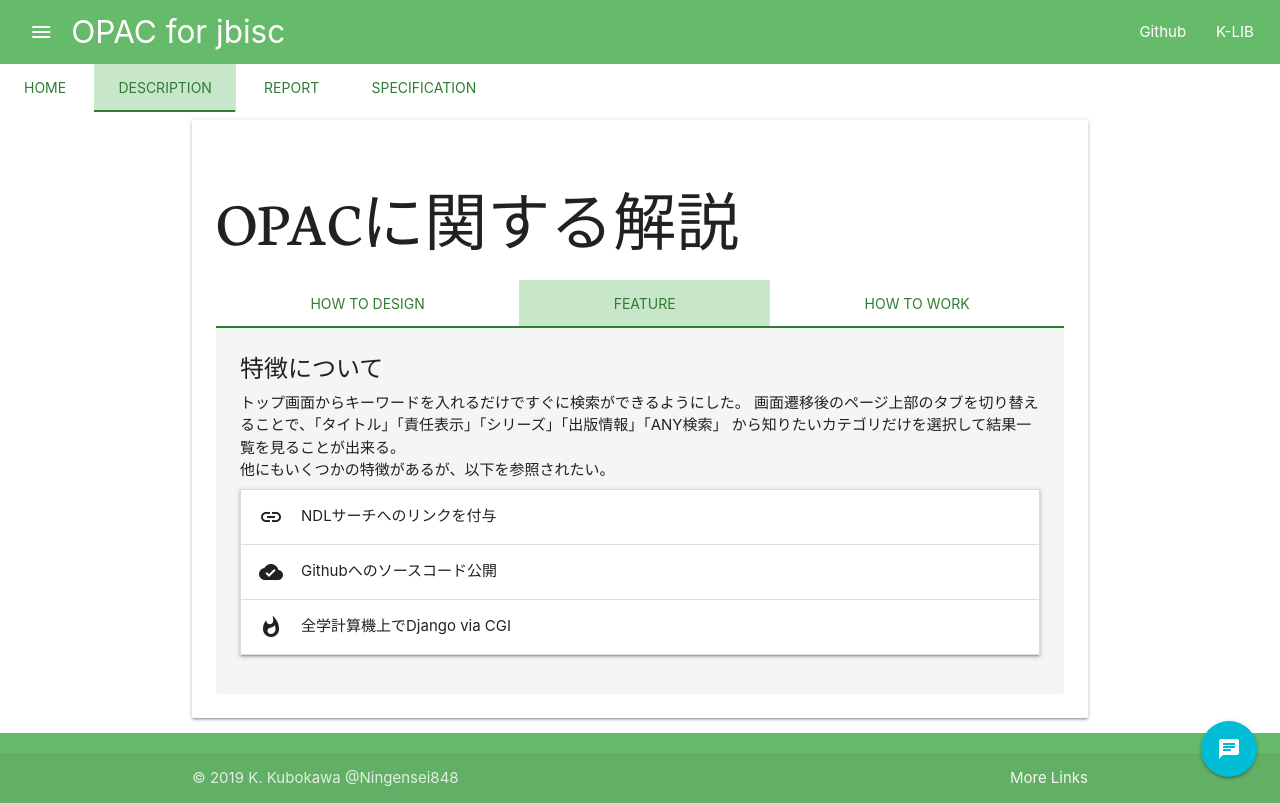
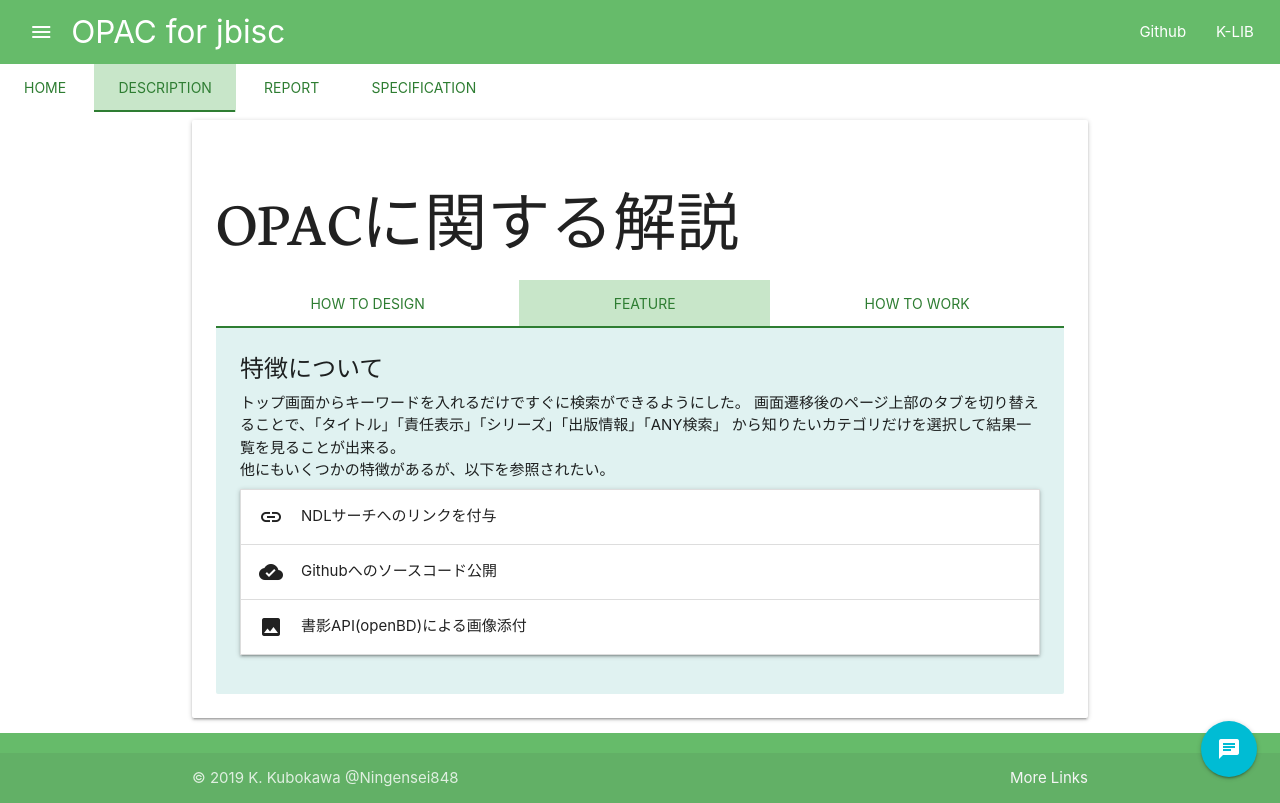
Before and after one commit to Ningensei848/CJE_OPAC, a Django app: page /opac/ in a window 1280 px wide, after a click on "DESCRIPTION". Run offline with Django 3.2, Linux system fonts and the light colour scheme; grey boxes labelled with a size stand in for pictures from a placeholder-image service; some libraries are stand-ins or nearby versions.

Commit message:
MODIFY: Description タブの説明を修正し 、読みやすくした

```diff
--- a/opac/templates/opac/index.html
+++ b/opac/templates/opac/index.html
@@ -60,6 +60,7 @@
     </div>
 
   </div>
+
   <div id="description" class="col s12">
     <div class="container">
       <div class="card">
@@ -72,10 +73,10 @@
               <li class="tab"><a href="#how_to_work">How to work</a></li>
             </ul>
           </div>
-          <div class="card-content grey lighten-4">
+          <div class="card-content teal lighten-5">
             <div id="how_to_design">
               <span class="card-title">もはや jQuery を必要としない ――。</span>
-              <blockquote>
+              <blockquote class="grey lighten-2">
                 We’re excited to announce that jQuery is no longer a dependency in 1.0!<br> - <a
                       href="https://medium.com/@materializecss/materialize-to-1-0-and-beyond-e0233b8ac15"
                       target="_blank">The
@@ -89,26 +90,27 @@
                 <li>
                   <div class="collapsible-header"><i class="material-icons">brush</i>jQuery とは</div>
                   <div class="collapsible-body">
-                    <span>jQueryは高速、小型、そして機能豊富なJavaScriptライブラリです。
+                    <blockquote class="grey lighten-2">
+                      jQueryは高速、小型、そして機能豊富なJavaScriptライブラリです。
                       HTMLドキュメントのトラバーサルと操作、イベント処理、アニメーション、そしてAjaxのようなことが、
                       多数のブラウザにわたって機能する使いやすいAPIによってさらに簡単になります。
                       汎用性と拡張性の組み合わせで、jQueryは何百万もの人々がJavaScriptを書く方法を変えました。(translated by Google)
-                      </span>
+                    </blockquote>
                     <div class="center-align">
-                      <a href="https://jquery.com/" class="waves-effect waves-light btn">Official page</a>
+                      <a href="https://jquery.com/" class="waves-effect waves-light btn" target="_blank">Official page</a>
                     </div>
                   </div>
                 </li>
                 <li>
                   <div class="collapsible-header"><i class="material-icons">color_lens</i>Materialize とは</div>
                   <div class="collapsible-body">
-                    <span>
+                    <blockquote class="grey lighten-2">
                       Googleが作成および設計したMaterial Designは、成功したデザインの古典的な原則と革新性およびテクノロジーを組み合わせたデザイン言語です。
                       Googleの目標は、あらゆるプラットフォーム上のすべての製品にわたって統一されたユーザーエクスペリエンスを可能にするデザインシステムを開発することです。
                       (translated by Google)
-                    </span>
+                    </blockquote>
                     <div class="center-align">
-                      <a href="https://materializecss.com/" class="waves-effect waves-light btn">Official page</a>
+                      <a href="https://materializecss.com/" class="waves-effect waves-light btn" target="_blank">Official page</a>
                     </div>
                   </div>
                 </li>
@@ -116,14 +118,14 @@
                   <div class="collapsible-header"><i class="material-icons">tablet</i>レスポンシブデザイン とは</div>
                   <div class="collapsible-body">
                     <span>
-                      <blockquote>
+                      <blockquote class="grey lighten-2">
                         レスポンシブウェブデザイン (Responsive Web Design, RWD) は、
                       閲覧者の画面サイズまたはウェブブラウザに応じてデスクトップウェブページが閲覧できることを目指したウェブデザインの手法。
                       加えて、1つのウェブサイトで多様なデバイスを同様にサポートすることもレスポンシブウェブデザインのタスクに含まれている点を理解しておくことが重要である。
                       </blockquote>
                     </span>
                     <div class="center-align">
-                      <a href="https://bit.ly/2KghvLx" class="waves-effect waves-light btn">view in wikipedia</a>
+                      <a href="https://bit.ly/2KghvLx" class="waves-effect waves-light btn" target="_blank">view in wikipedia</a>
                     </div>
                   </div>
                 </li>
@@ -157,13 +159,17 @@
                   </div>
                 </li>
                 <li>
-                  <div class="collapsible-header"><i class="material-icons">whatshot</i>全学計算機上でDjango via CGI</div>
+                  <div class="collapsible-header"><i class="material-icons">image</i>書影API(openBD)による画像添付</div>
                   <div class="collapsible-body">
                     <span>
-                      最も苦労したのが、このDjangoを全学計算機上で動かすことだ。
-                      いろいろな制約に苦しめられながらも、なんとかCGI経由で動かすことができた。
-                      機会があれば、また別途詳細をまとめた記事を書こうと思う（書かないかも）
+                      ISBN13をキーとして様々な書誌情報が取得できるAPIに「openBD」というものがあるのを聞いた。
+                      今回使ったデータはすべてISBNが無いかISBN10 (旧仕様)だったが、現行の新仕様に沿って裏で処理を施しISBN13に変換した。
+                      それをキーとしてAPIにPOSTすることでJSONが返ってくるが、いくつかある要素のうち、書影画像だけ抜き出してきて貼り付けた。
+                      検索結果一覧から書誌詳細をみることで画像が確認できる。
                     </span>
+                    <div class="center-align">
+                      <a href="https://openbd.jp/" class="waves-effect waves-light btn" target="_blank">Official page</a>
+                    </div>
                   </div>
                 </li>
               </ul>
@@ -171,9 +177,9 @@
 
             <div id="how_to_work">
               <span class="card-title">Don't repeat yourself</span>
-              <blockquote>
+              <blockquote class="grey lighten-2">
                 Django makes it easier to build better Web apps more quickly and with less code. <br/>
-                - <a href="https://www.djangoproject.com/">Django Official Page</a>
+                - <a href="https://www.djangoproject.com/" target="_blank">Django Official Page</a>
               </blockquote>
               <p>webページの裏側で動くシステムを構築するために、Pythonで記述されたフレームワークの一つである "Django" を採用した。
                 強力なORMを持ち、ほぼSQL文を書くこと無く検索クエリ等を扱うことができた。また、テンプレートエンジンを用いて、
@@ -194,7 +200,7 @@
                   <div class="collapsible-header"><i class="material-icons">build</i>ORM とは</div>
                   <div class="collapsible-body">
                     <span>
-                    <blockquote>
+                    <blockquote class="grey lighten-2">
                       オブジェクト関係マッピング（英: Object-relational mapping、O/RM、ORM）とは、
                       データベースとオブジェクト指向プログラミング言語の間の非互換なデータを変換するプログラミング技法である。
                       オブジェクト関連マッピングとも呼ぶ。
@@ -211,7 +217,7 @@
                   <div class="collapsible-header"><i class="material-icons">drive_eta</i>テンプレートエンジン とは</div>
                   <div class="collapsible-body">
                     <span>
-                      <blockquote>
+                      <blockquote class="grey lighten-2">
                         テンプレートエンジンはテンプレートと呼ばれる雛形と、あるデータモデルで表現される入力データを合成し、
                       成果ドキュメントを出力するソフトウェアまたはソフトウェアコンポーネントである。
                       テンプレートおよび成果ドキュメントは複数のこともある。成果ドキュメントには様々なフォーマットのものがあり、
```
